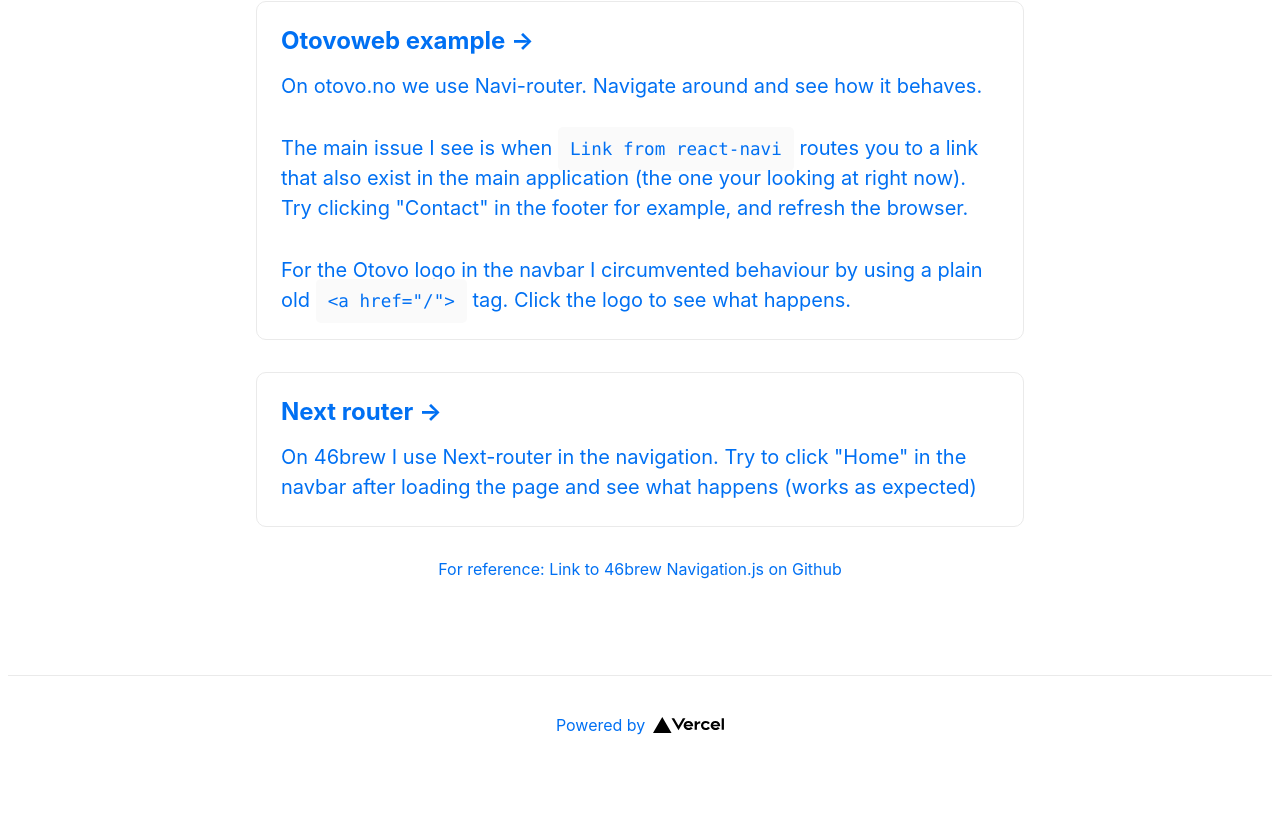
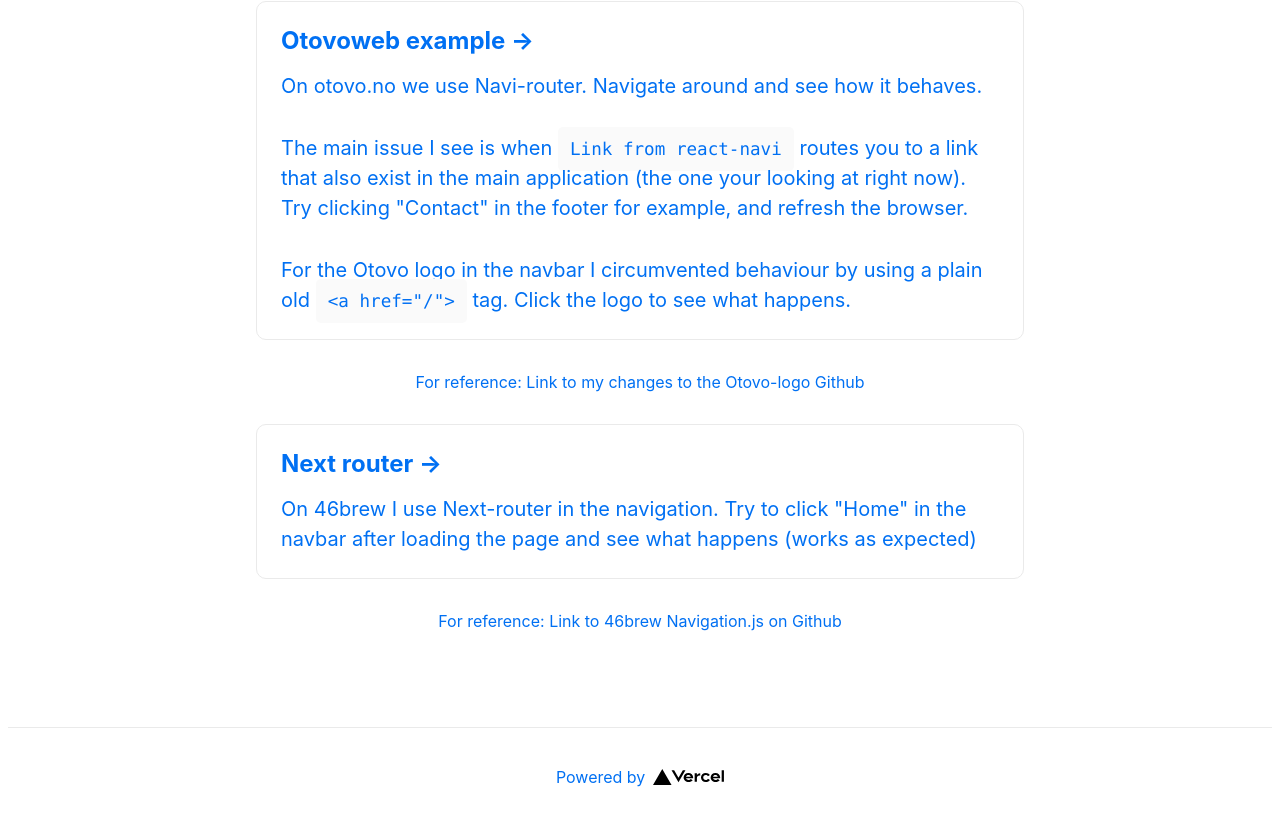
Before and after one commit to rix1/next-js-rewrites-demo, a Next.js app: page / in a window 1280 px wide. Shown: the part 780-1605 px from the top of the page. Before the commit the page ends 1555 px from the top, so only its background shows below. Built offline with nearby package versions, Linux system fonts and the light colour scheme.

Commit message:
github reference to logo changes

```diff
--- a/pages/index.js
+++ b/pages/index.js
@@ -61,6 +61,9 @@
               </p>
             </a>
           </Link>
+          <a href="https://github.com/otovo/web/compare/rix1/test-rewrites?expand=1">
+            <p>For reference: Link to my changes to the Otovo-logo Github</p>
+          </a>
 
           <Link href="/about">
             <a className={styles.card}>
```
